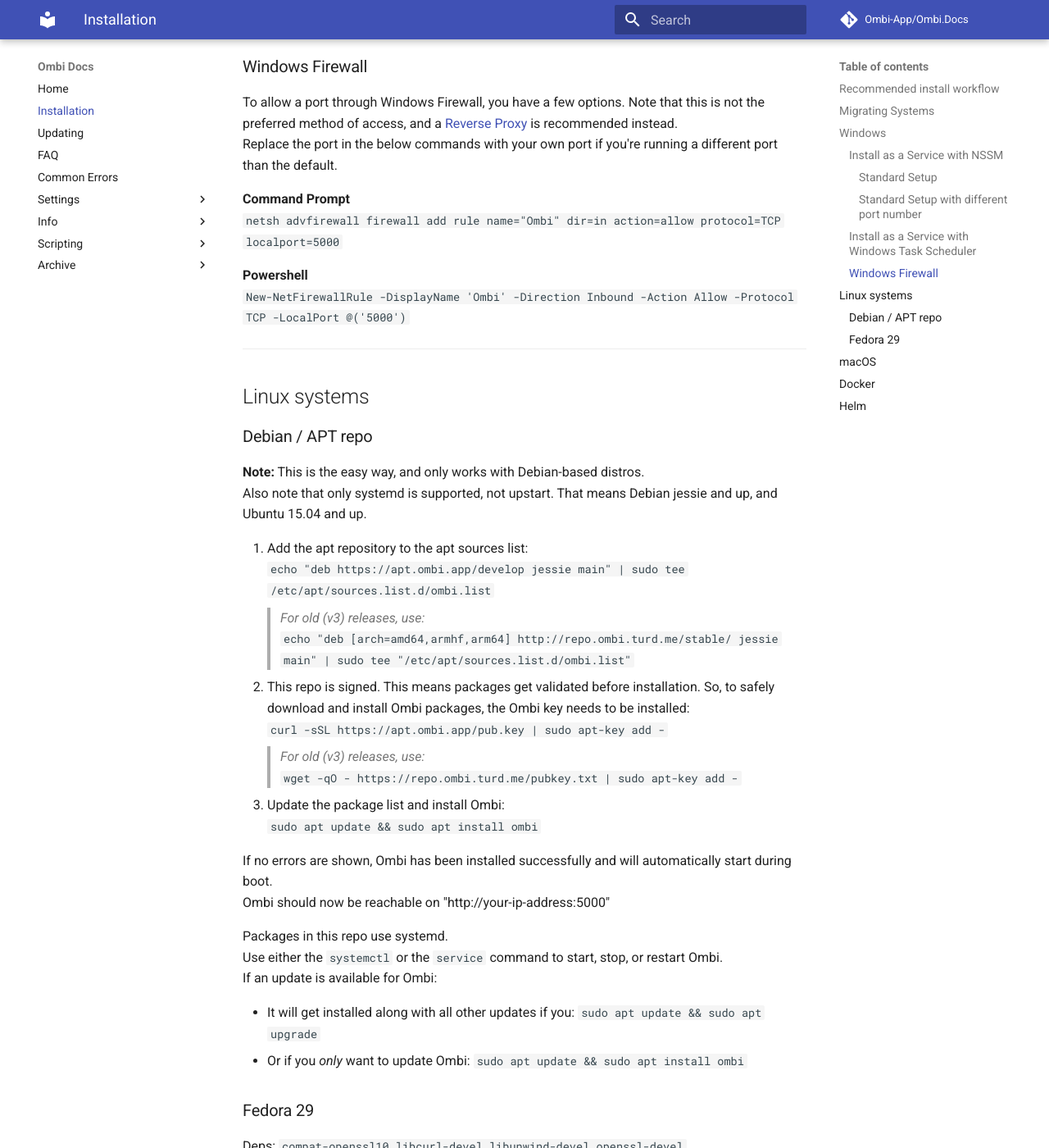
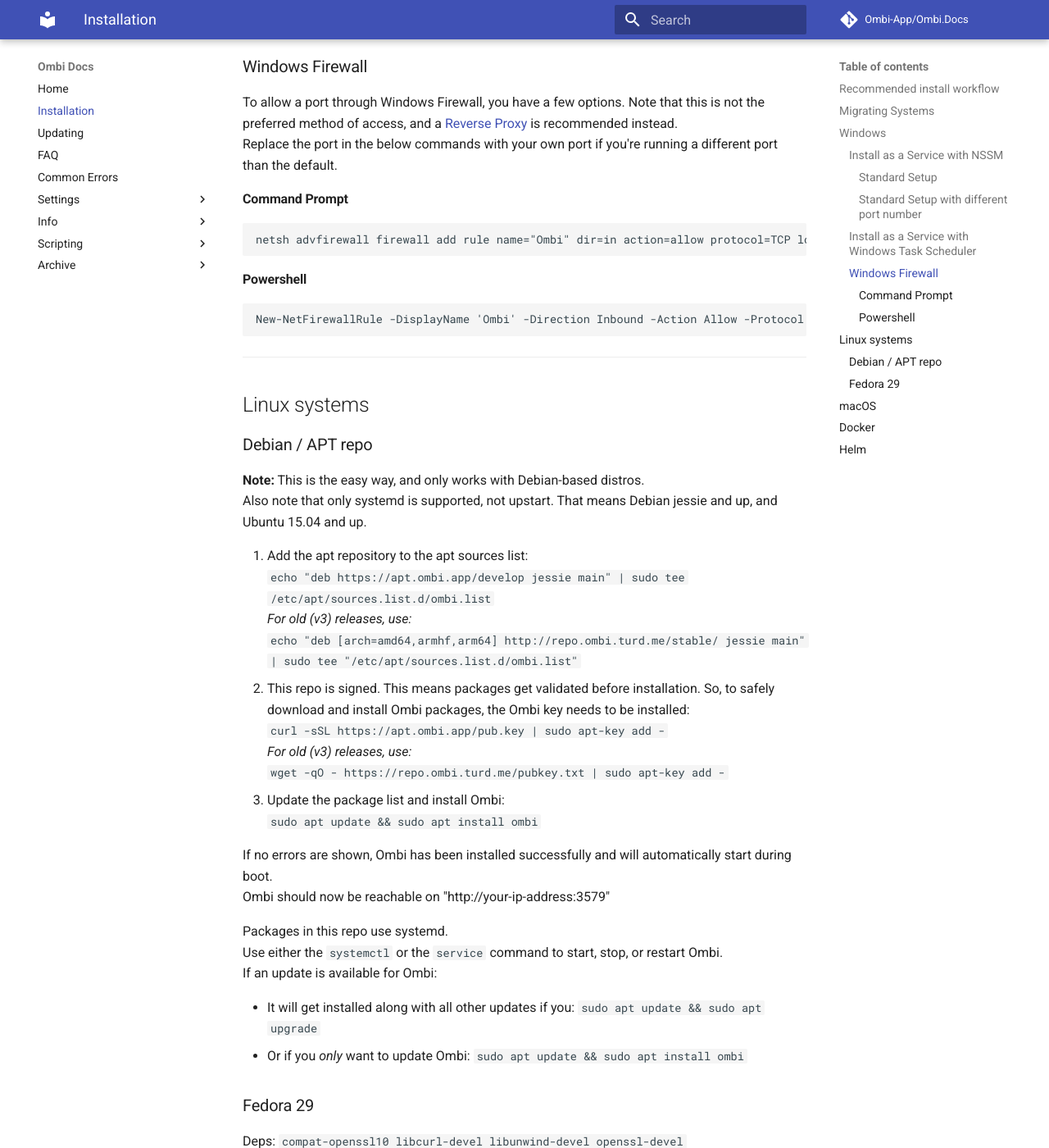
Before and after one commit to Ombi-app/Ombi.Docs, an MkDocs documentation site: the page built from docs/installation.md, in a window 1280 px wide and 1400 px high, scrolled down 3710 px. Shown: the whole window at 82% size. Built offline with MkDocs 1.6.1 and Material for MkDocs 9.7.7, drawn with Linux system fonts in a browser that asks for light colours; comment, search, counter and statistics services are not loaded; some of the changed text lies outside the part shown.

Commit message:
Update default ports in installation

````diff
--- a/docs/installation.md
+++ b/docs/installation.md
@@ -91,7 +91,7 @@
 12. Fill `Start in (optional):` with `Ombi.exe`'s working directory. IE: `C:\Ombi\` or `C:\SERVERS\Ombi\` basically, wherever you extracted your 'Ombi' folder to and where it lives. Click `OK`
 13. `Settings Tab` Untick `Stop the task if it runs longer than:` Click `OK`
 14. You will be prompted for your windows user name and password. Please enter your credentials and click `OK`
-15. Click `Task Scheduler Library` right click on your new task and hit run. give it a good 20-30 seconds to start.  Ombi should now be reachable at [http://localhost:5000](http://localhost:5000) !
+15. Click `Task Scheduler Library` right click on your new task and hit run. give it a good 20-30 seconds to start.  Ombi should now be reachable at [http://localhost:3579](http://localhost:3579) !
 
 **_Note: The next time you restart your PC, Task Scheduler will run ombi for you._**
 
@@ -103,11 +103,18 @@
 Note that this is not the preferred method of access, and a [Reverse Proxy](../settings/reverse-proxy) is recommended instead.
 Replace the port in the below commands with your own port if you're running a different port than the default.
 
-**Command Prompt**
-`netsh advfirewall firewall add rule name="Ombi" dir=in action=allow protocol=TCP localport=5000`
+#### Command Prompt
 
-**Powershell**
-`New-NetFirewallRule -DisplayName 'Ombi' -Direction Inbound -Action Allow -Protocol TCP -LocalPort @('5000')`
+```cmd
+netsh advfirewall firewall add rule name="Ombi" dir=in action=allow protocol=TCP localport=3579
+```
+
+#### Powershell
+
+```powershell
+New-NetFirewallRule -DisplayName 'Ombi' -Direction Inbound -Action Allow -Protocol TCP -LocalPort @('3579')
+```
+
 ***
 
 ## Linux systems
@@ -119,17 +126,17 @@
 
 1. Add the apt repository to the apt sources list:
 `echo "deb https://apt.ombi.app/develop jessie main" | sudo tee /etc/apt/sources.list.d/ombi.list`
-   > _For old (v3) releases, use:_
-   > `echo "deb [arch=amd64,armhf,arm64] http://repo.ombi.turd.me/stable/ jessie main" | sudo tee "/etc/apt/sources.list.d/ombi.list"`
+   _For old (v3) releases, use:_
+   `echo "deb [arch=amd64,armhf,arm64] http://repo.ombi.turd.me/stable/ jessie main" | sudo tee "/etc/apt/sources.list.d/ombi.list"`
 1. This repo is signed. This means packages get validated before installation. So, to safely download and install Ombi packages, the Ombi key needs to be installed:
 `curl -sSL https://apt.ombi.app/pub.key | sudo apt-key add -`
-   > _For old (v3) releases, use:_
-   > `wget -qO - https://repo.ombi.turd.me/pubkey.txt | sudo apt-key add -`
+   _For old (v3) releases, use:_
+   `wget -qO - https://repo.ombi.turd.me/pubkey.txt | sudo apt-key add -`
 1. Update the package list and install Ombi:
    `sudo apt update && sudo apt install ombi`
 
 If no errors are shown, Ombi has been installed successfully and will automatically start during boot.
-Ombi should now be reachable on "http://your-ip-address:5000"
+Ombi should now be reachable on "http://your-ip-address:3579"
 
 Packages in this repo use systemd.
 Use either the `systemctl` or the `service` command to start, stop, or restart Ombi.
@@ -153,7 +160,7 @@
 3. Launch Terminal
 4. `cd` to the path of the folder (e.g. `cd /opt/Ombi`)
 5. Execute `./Ombi`. Process should load.
-6. Ombi should now be reachable at localhost:5000
+6. Ombi should now be reachable at localhost:3579
 
 **Startup**
 To have Ombi run at startup, add `RunAtLoad WorkingDirectory /opt/Ombi` to the command.
````
